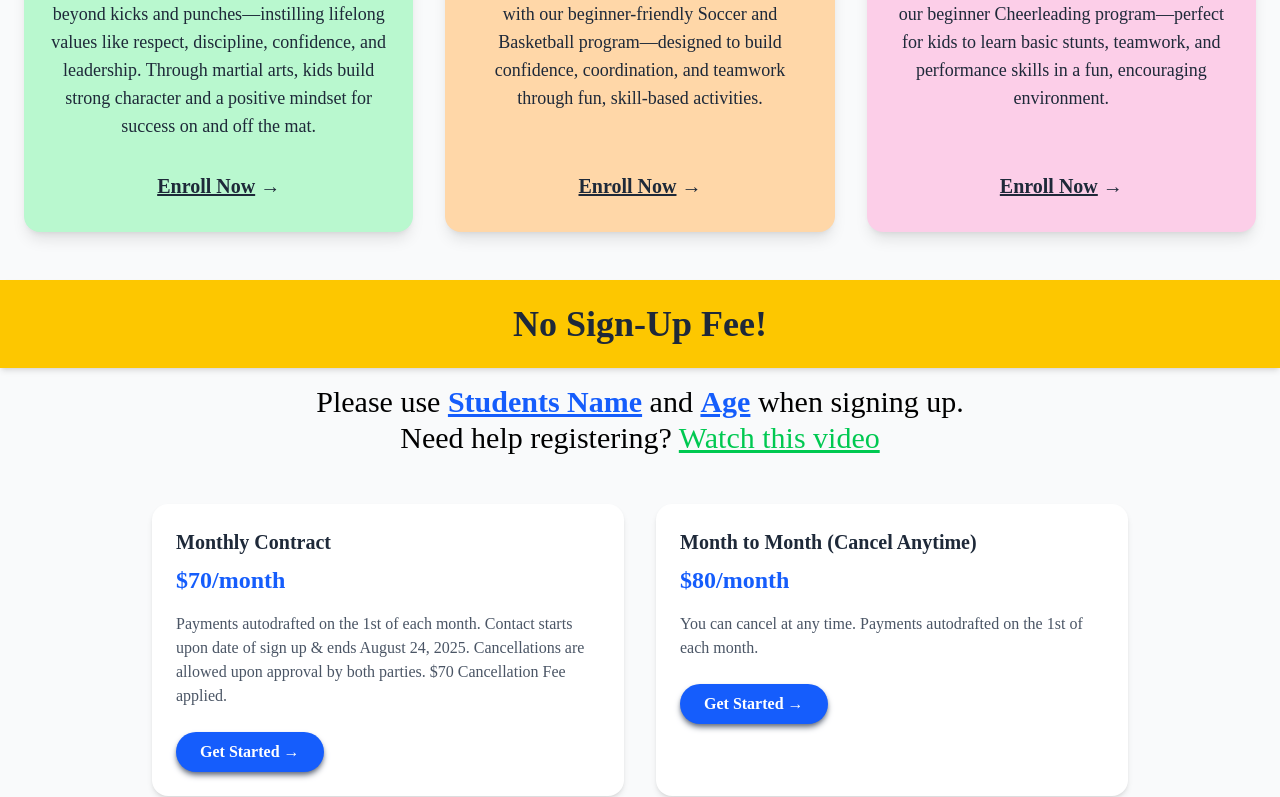
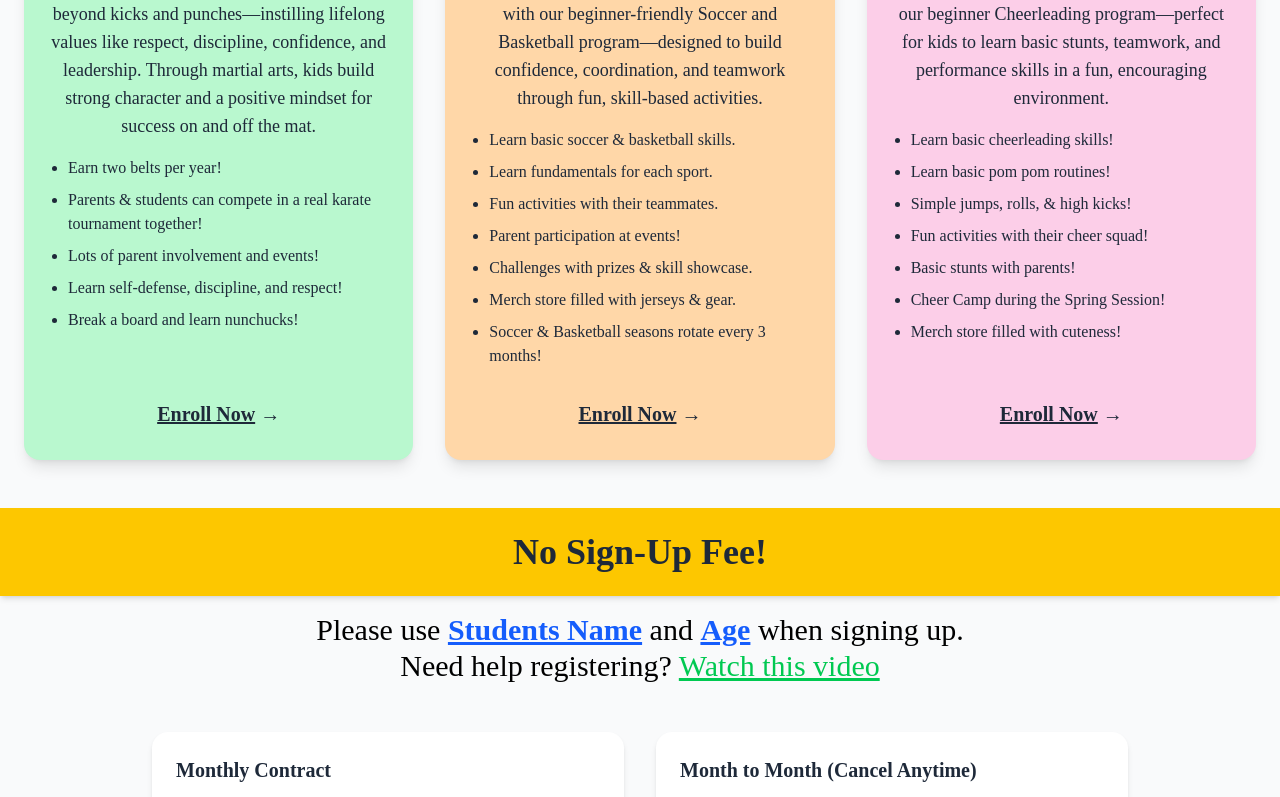
Before and after one commit to laughingelf/LumaSportz, a React (Vite) app: page /prices in a window 1280 px wide. Shown: the part 1600-2397 px from the top of the page. Built offline with nearby package versions, Linux system fonts and the light colour scheme; a web font is replaced by a local one.

Commit message:
updated info and links

```diff
--- a/src/pages/components/HeroMain.jsx
+++ b/src/pages/components/HeroMain.jsx
@@ -51,7 +51,7 @@ export default function HeroMain() {
           <p>
             Need help registering?{' '}
             <a
-              href="https://www.youtube.com/shorts/NWB2oO-suWU"
+              href="https://youtube.com/shorts/V1BCV2KKJSs?si=ujQgF19tyQOGH43_"
               target="_blank"
               className="underline text-green-500"
               rel="noopener noreferrer"
--- a/src/pages/components/Pricing.jsx
+++ b/src/pages/components/Pricing.jsx
@@ -7,16 +7,41 @@ const PricingSection = () => {
       title: 'Little Warriors',
       description:
         'Our Little Warriors Karate program goes beyond kicks and punches—instilling lifelong values like respect, discipline, confidence, and leadership. Through martial arts, kids build strong character and a positive mindset for success on and off the mat.',
+      features: [
+        'Earn two belts per year!',
+        'Parents & students can compete in a real karate tournament together!',
+        'Lots of parent involvement and events!',
+        'Learn self-defense, discipline, and respect!',
+        'Break a board and learn nunchucks!',
+      ],
     },
     {
       title: 'Little All Stars',
       description:
         'Kickstart your child’s journey in youth sports with our beginner-friendly Soccer and Basketball program—designed to build confidence, coordination, and teamwork through fun, skill-based activities.',
+      features: [
+        'Learn basic soccer & basketball skills.',
+        'Learn fundamentals for each sport.',
+        'Fun activities with their teammates.',
+        'Parent participation at events!',
+        'Challenges with prizes & skill showcase.',
+        "Merch store filled with jerseys & gear.",
+        'Soccer & Basketball seasons rotate every 3 months!',
+      ],
     },
     {
       title: 'Little Pom Poms',
       description:
         'Spark school spirit and self-confidence with our beginner Cheerleading program—perfect for kids to learn basic stunts, teamwork, and performance skills in a fun, encouraging environment.',
+      features: [
+        'Learn basic cheerleading skills!',
+        'Learn basic pom pom routines!',
+        'Simple jumps, rolls, & high kicks!',
+        'Fun activities with their cheer squad!',
+        'Basic stunts with parents!',
+        'Cheer Camp during the Spring Session!',
+        'Merch store filled with cuteness!',
+      ],
     },
   ];
 
@@ -24,7 +49,7 @@ const PricingSection = () => {
     {
       title: 'Monthly Contract',
       price: '$70/month',
-      desc: 'Payments autodrafted on the 1st of each month. Contact starts upon date of sign up & ends August 24, 2025. Cancellations are allowed upon approval by both parties. $70 Cancellation Fee applied.',
+      desc: 'Payments autodrafted on the 1st of each month. Contact starts upon date of sign up & ends August 24, 2026. Cancellations are allowed upon approval by both parties. $70 Cancellation Fee applied.',
     },
     {
       title: 'Month to Month (Cancel Anytime)',
@@ -78,9 +103,20 @@ const PricingSection = () => {
                 <h3 className="text-2xl md:text-3xl font-semibold text-blue-600 underline mb-4">
                   {program.title}
                 </h3>
-                <p className="text-gray-800 text-md md:text-lg mb-6 flex-grow">
+
+                <p className="text-gray-800 text-md md:text-lg mb-4">
                   {program.description}
                 </p>
+
+                {/* Features */}
+                {program.features?.length > 0 && (
+                  <ul className="text-left text-gray-800 text-sm md:text-base space-y-2 mb-6 list-disc pl-5">
+                    {program.features.map((item, i) => (
+                      <li key={i}>{item}</li>
+                    ))}
+                  </ul>
+                )}
+
                 <motion.a
                   whileHover={{ scale: 1.05 }}
                   transition={{ type: 'spring', stiffness: 300 }}
@@ -122,9 +158,10 @@ const PricingSection = () => {
         <p>
           Need help registering?{' '}
           <a
-            href="https://www.youtube.com/shorts/NWB2oO-suWU"
+            href="https://youtube.com/shorts/V1BCV2KKJSs?si=ujQgF19tyQOGH43_"
             target="_blank"
             className="underline text-green-500"
+            rel="noreferrer"
           >
             Watch this video
           </a>
@@ -159,10 +196,7 @@ const PricingSection = () => {
       </div>
 
       {/* Final CTA */}
-      <motion.div
-        whileHover={{ scale: 1.05 }}
-        transition={{ type: 'spring', stiffness: 300 }}
-      >
+      <motion.div whileHover={{ scale: 1.05 }} transition={{ type: 'spring', stiffness: 300 }}>
         <Link
           to="/contact"
           className="inline-block bg-green-500 hover:bg-blue-600 text-white font-bold shadow-md shadow-gray-500 hover:shadow-lg py-3 px-8 rounded-full transition"
```
